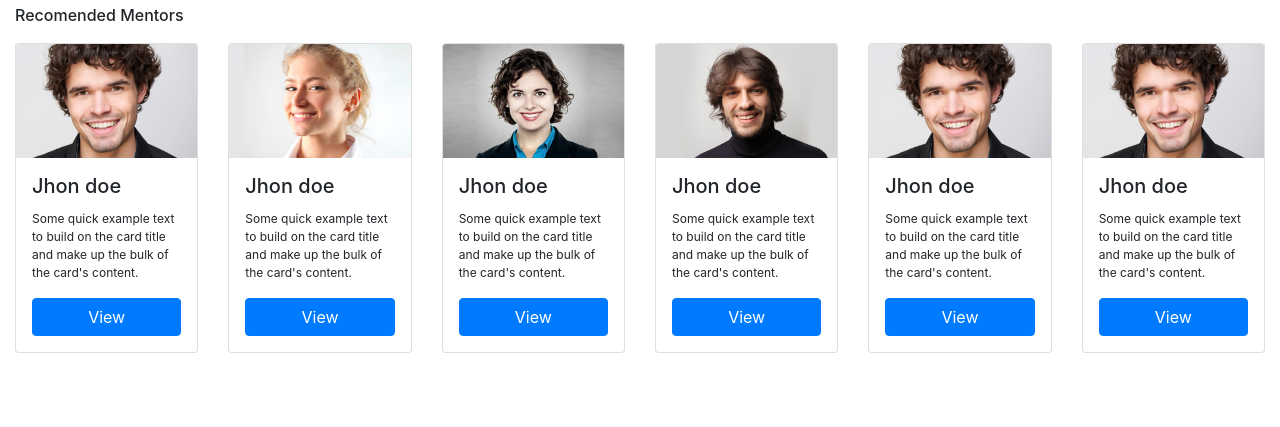
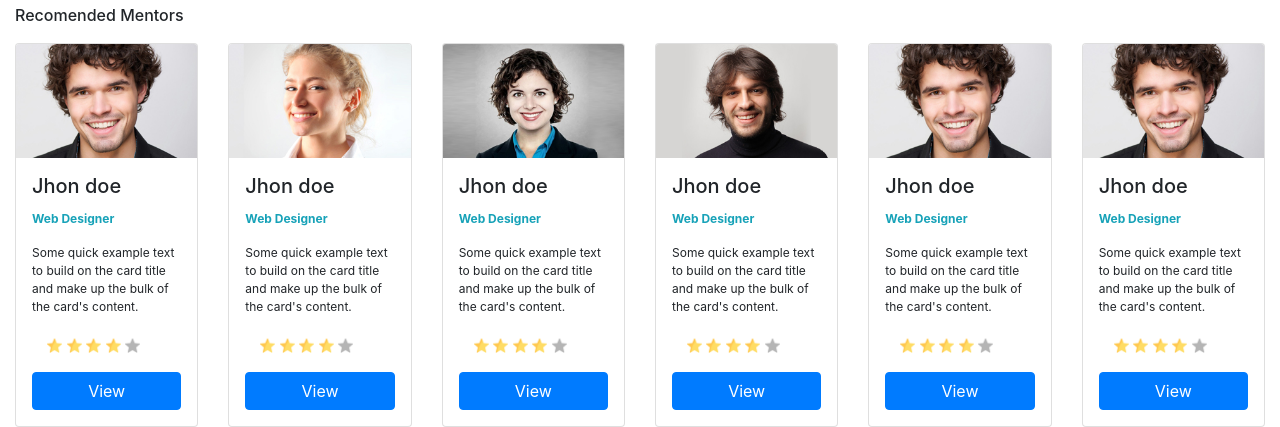
Before and after one commit to lovedeep5/voiceofasia, a PHP site: page /user-home.php in a window 1280 px wide. Shown: the part 667-1094 px from the top of the page. Before the commit the page ends 1020 px from the top, so only its background shows below. Run offline with PHP 8.4, Linux system fonts and the light colour scheme.

Commit message:
16/8/2018

```diff
--- a/user-home.php
+++ b/user-home.php
@@ -81,7 +81,15 @@
         <img class="card-img-top" src="images/Untitled-2.jpg" alt="Card image cap">
         <div class="card-body">
           <h5 class="card-title">Jhon doe</h5>
+          <p class="card-text text-info"><b> Web Designer </b></p>
           <p class="card-text">Some quick example text to build on the card title and make up the bulk of the card's content.</p>
+          <div class="col-12 star-rating-box">
+<img src="images/star.png" alt="rating-star" class="img-fluid rating-star">
+<img src="images/star.png" alt="rating-star" class="img-fluid rating-star">
+<img src="images/star.png" alt="rating-star" class="img-fluid rating-star">
+<img src="images/star.png" alt="rating-star" class="img-fluid rating-star">
+<img src="images/star-dark.png" alt="rating-star" class="img-fluid rating-star">
+          </div>
           <a href="#" class="btn btn-primary size-w-100">View</a>
         </div>
       </div>
@@ -91,7 +99,15 @@
         <img class="card-img-top" src="images/Untitled-3.jpg" alt="Card image cap">
         <div class="card-body">
           <h5 class="card-title">Jhon doe</h5>
+          <p class="card-text text-info"><b> Web Designer </b></p>
           <p class="card-text">Some quick example text to build on the card title and make up the bulk of the card's content.</p>
+          <div class="col-12 star-rating-box">
+<img src="images/star.png" alt="rating-star" class="img-fluid rating-star">
+<img src="images/star.png" alt="rating-star" class="img-fluid rating-star">
+<img src="images/star.png" alt="rating-star" class="img-fluid rating-star">
+<img src="images/star.png" alt="rating-star" class="img-fluid rating-star">
+<img src="images/star-dark.png" alt="rating-star" class="img-fluid rating-star">
+          </div>
           <a href="#" class="btn btn-primary size-w-100">View</a>
         </div>
       </div>
@@ -101,7 +117,15 @@
         <img class="card-img-top" src="images/user-2.jpg" alt="Card image cap">
         <div class="card-body">
           <h5 class="card-title">Jhon doe</h5>
+          <p class="card-text text-info"><b> Web Designer </b></p>
           <p class="card-text">Some quick example text to build on the card title and make up the bulk of the card's content.</p>
+          <div class="col-12 star-rating-box">
+<img src="images/star.png" alt="rating-star" class="img-fluid rating-star">
+<img src="images/star.png" alt="rating-star" class="img-fluid rating-star">
+<img src="images/star.png" alt="rating-star" class="img-fluid rating-star">
+<img src="images/star.png" alt="rating-star" class="img-fluid rating-star">
+<img src="images/star-dark.png" alt="rating-star" class="img-fluid rating-star">
+          </div>
           <a href="#" class="btn btn-primary size-w-100">View</a>
         </div>
       </div>
@@ -111,7 +135,15 @@
         <img class="card-img-top" src="images/user-1.jpg" alt="Card image cap">
         <div class="card-body">
           <h5 class="card-title">Jhon doe</h5>
+          <p class="card-text text-info"><b> Web Designer </b></p>
           <p class="card-text">Some quick example text to build on the card title and make up the bulk of the card's content.</p>
+          <div class="col-12 star-rating-box">
+<img src="images/star.png" alt="rating-star" class="img-fluid rating-star">
+<img src="images/star.png" alt="rating-star" class="img-fluid rating-star">
+<img src="images/star.png" alt="rating-star" class="img-fluid rating-star">
+<img src="images/star.png" alt="rating-star" class="img-fluid rating-star">
+<img src="images/star-dark.png" alt="rating-star" class="img-fluid rating-star">
+          </div>
           <a href="#" class="btn btn-primary size-w-100">View</a>
         </div>
       </div>
@@ -121,7 +153,15 @@
         <img class="card-img-top" src="images/Untitled-2.jpg" alt="Card image cap">
         <div class="card-body">
           <h5 class="card-title">Jhon doe</h5>
+          <p class="card-text text-info"><b> Web Designer </b></p>
           <p class="card-text">Some quick example text to build on the card title and make up the bulk of the card's content.</p>
+          <div class="col-12 star-rating-box">
+<img src="images/star.png" alt="rating-star" class="img-fluid rating-star">
+<img src="images/star.png" alt="rating-star" class="img-fluid rating-star">
+<img src="images/star.png" alt="rating-star" class="img-fluid rating-star">
+<img src="images/star.png" alt="rating-star" class="img-fluid rating-star">
+<img src="images/star-dark.png" alt="rating-star" class="img-fluid rating-star">
+          </div>
           <a href="#" class="btn btn-primary size-w-100">View</a>
         </div>
       </div>
@@ -131,7 +171,15 @@
         <img class="card-img-top" src="images/Untitled-2.jpg" alt="Card image cap">
         <div class="card-body">
           <h5 class="card-title">Jhon doe</h5>
+          <p class="card-text text-info"><b> Web Designer </b></p>
           <p class="card-text">Some quick example text to build on the card title and make up the bulk of the card's content.</p>
+          <div class="col-12 star-rating-box">
+<img src="images/star.png" alt="rating-star" class="img-fluid rating-star">
+<img src="images/star.png" alt="rating-star" class="img-fluid rating-star">
+<img src="images/star.png" alt="rating-star" class="img-fluid rating-star">
+<img src="images/star.png" alt="rating-star" class="img-fluid rating-star">
+<img src="images/star-dark.png" alt="rating-star" class="img-fluid rating-star">
+          </div>
           <a href="#" class="btn btn-primary size-w-100">View</a>
         </div>
       </div>
```
